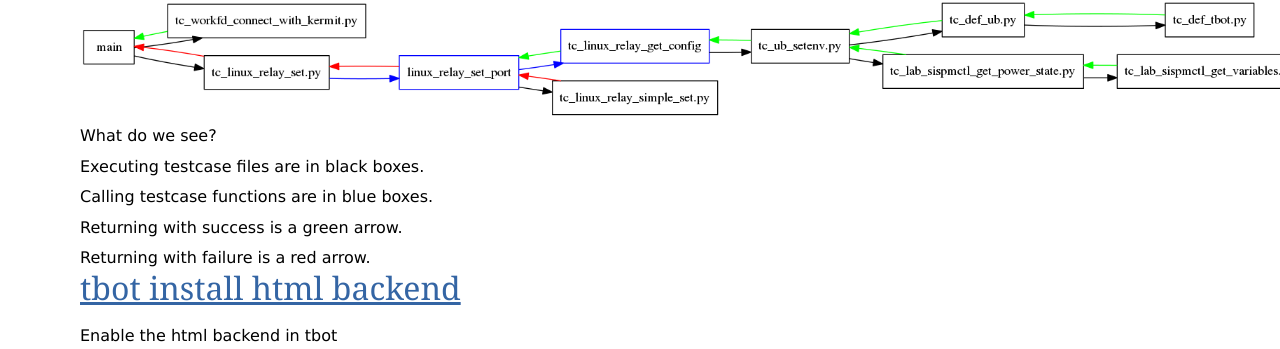
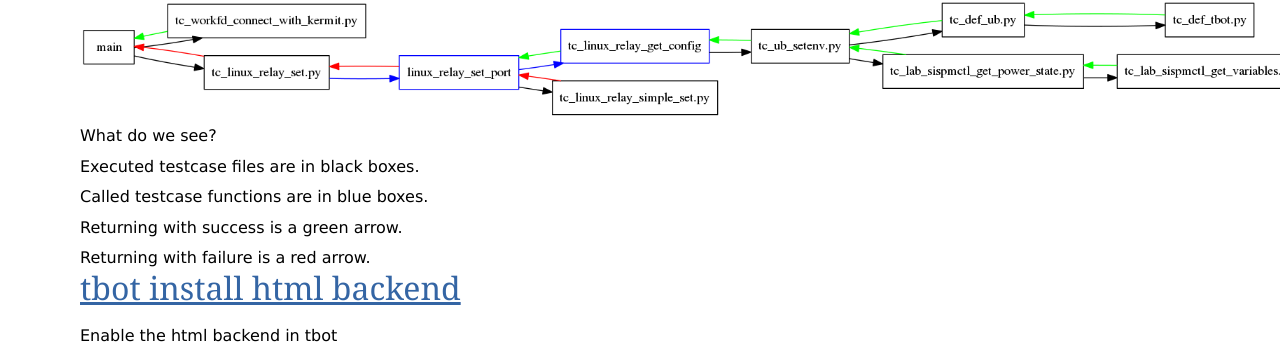
Before and after one commit to hsdenx/tbot, a Sphinx documentation site: the page built from doc/sphinx/source/guide.rst, in a window 1280 px wide and 900 px high, scrolled down 10358 px. Shown: the part 103-452 px from the top of the window. Built offline with Sphinx 7.4.7, drawn with Linux system fonts in a browser that asks for light colours.

Commit message:
doc: guid fix spelling
Signed-off-by: Heiko Schocher <hs@denx.de>

```diff
--- a/doc/sphinx/source/guide.rst
+++ b/doc/sphinx/source/guide.rst
@@ -312,9 +312,9 @@ Here an example for a resulting image:
 
 What do we see?
 
-Executing testcase files are in black boxes.
+Executed testcase files are in black boxes.
 
-Calling testcase functions are in blue boxes.
+Called testcase functions are in blue boxes.
 
 Returning with success is a green arrow.
 
```
